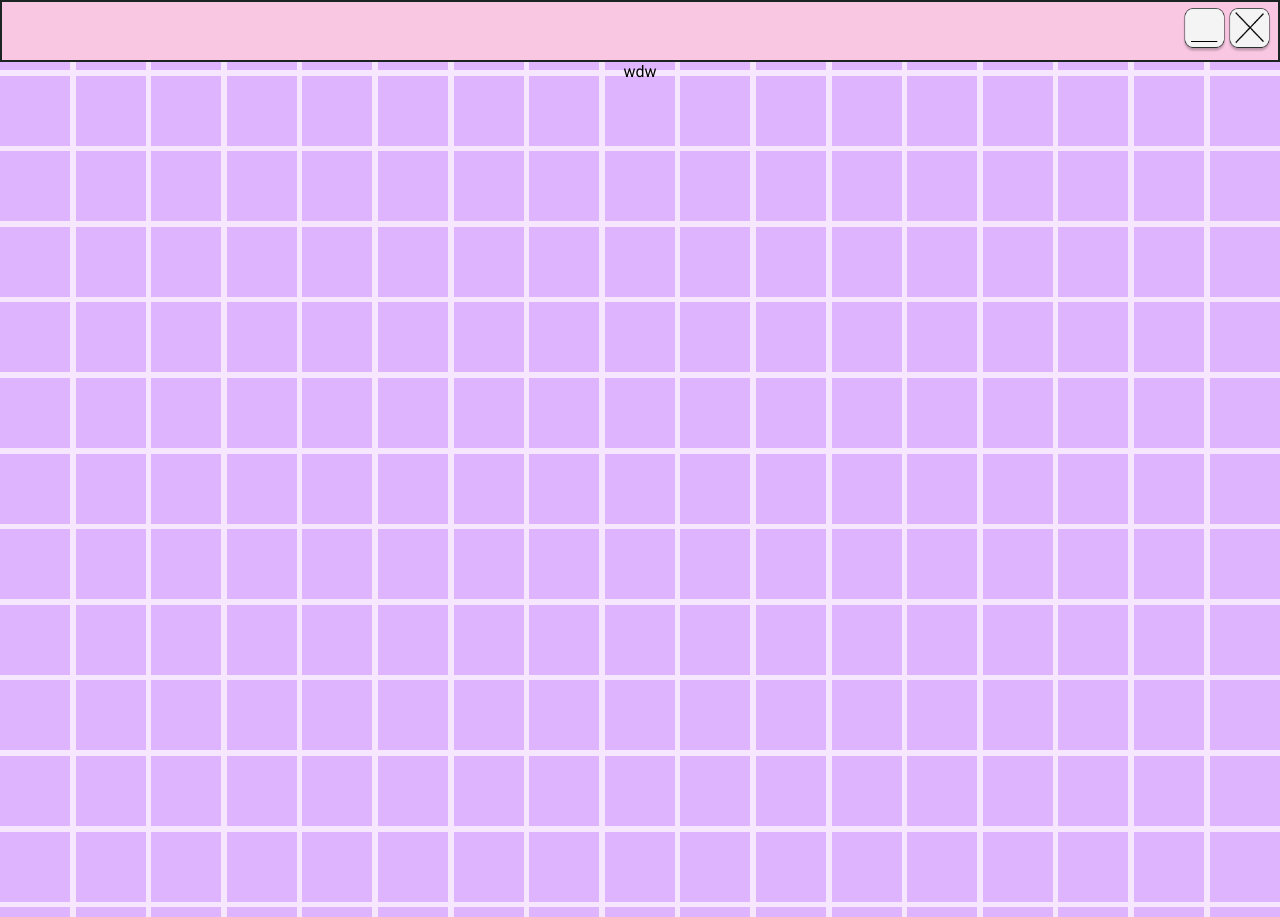
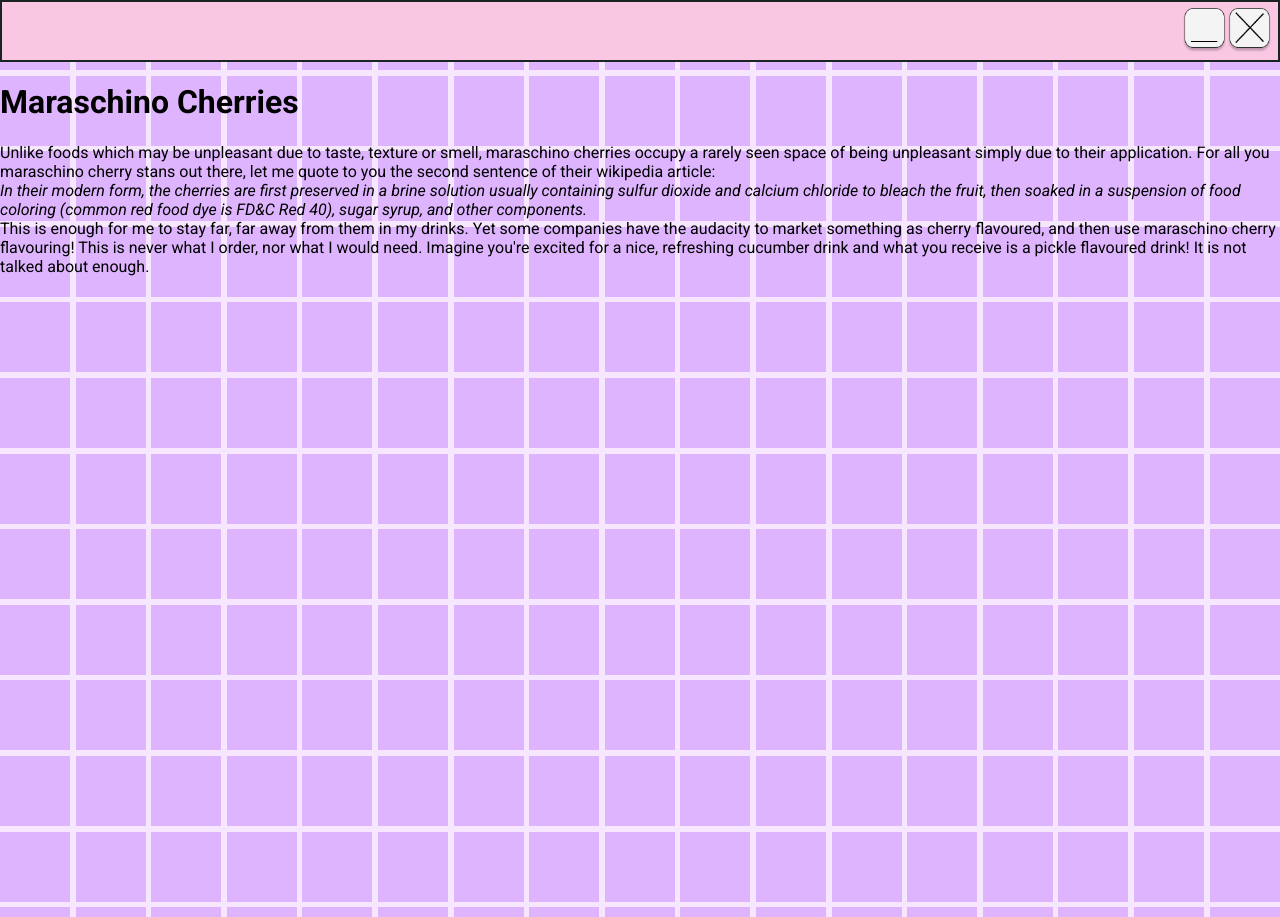
Before and after one commit to JaiMcD/JaiMcD.github.io, a Jekyll site: the page built from gripes/_posts/2025-02-17-marichino.html, in a window 1280 px wide. Built offline with Jekyll 4.4.1, drawn with Linux system fonts in a browser that asks for light colours.

Commit message:
added marachino article

```diff
--- a/gripes/_posts/2025-02-17-marichino.html
+++ b/gripes/_posts/2025-02-17-marichino.html
@@ -8,6 +8,14 @@ image: "images/gripes/maraschino_cherry.png"
 
 <div style="display: flex; justify-content: center;  height: 95%;">
     <div>
-        wdw
+        <h1>Maraschino Cherries</h1>
+        <p>
+            Unlike foods which may be unpleasant due to taste, texture or smell, maraschino cherries occupy a rarely seen space of being unpleasant simply due to their application.
+            For all you maraschino cherry stans out there, let me quote to you the second sentence of their wikipedia article:<br>
+
+            <i>In their modern form, the cherries are first preserved in a brine solution usually containing sulfur dioxide and calcium chloride to bleach the fruit, then soaked in a suspension of food coloring (common red food dye is FD&C Red 40), sugar syrup, and other components.</i><br>
+
+            This is enough for me to stay far, far away from them in my drinks. Yet some companies have the audacity to market something as cherry flavoured, and then use maraschino cherry flavouring! This is never what I order, nor what I would need. Imagine you're excited for a nice, refreshing cucumber drink and what you receive is a pickle flavoured drink! It is not talked about enough.
+        </p>
     </div>
 </div>
```
